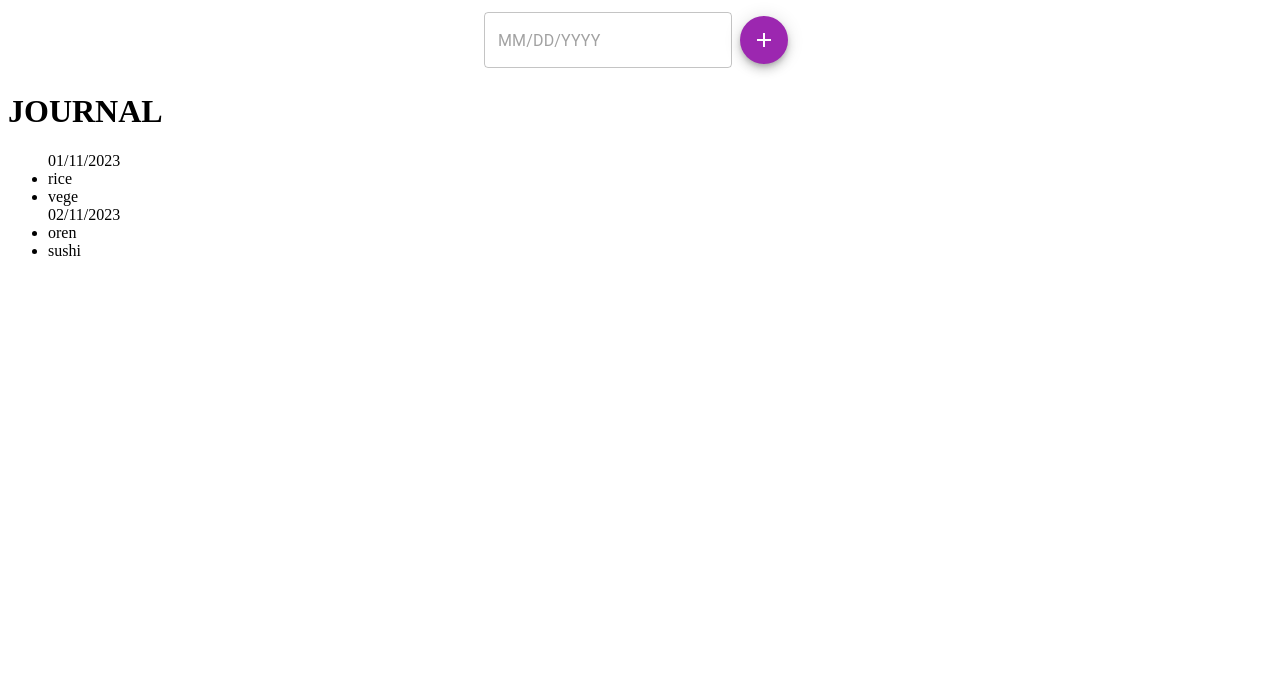
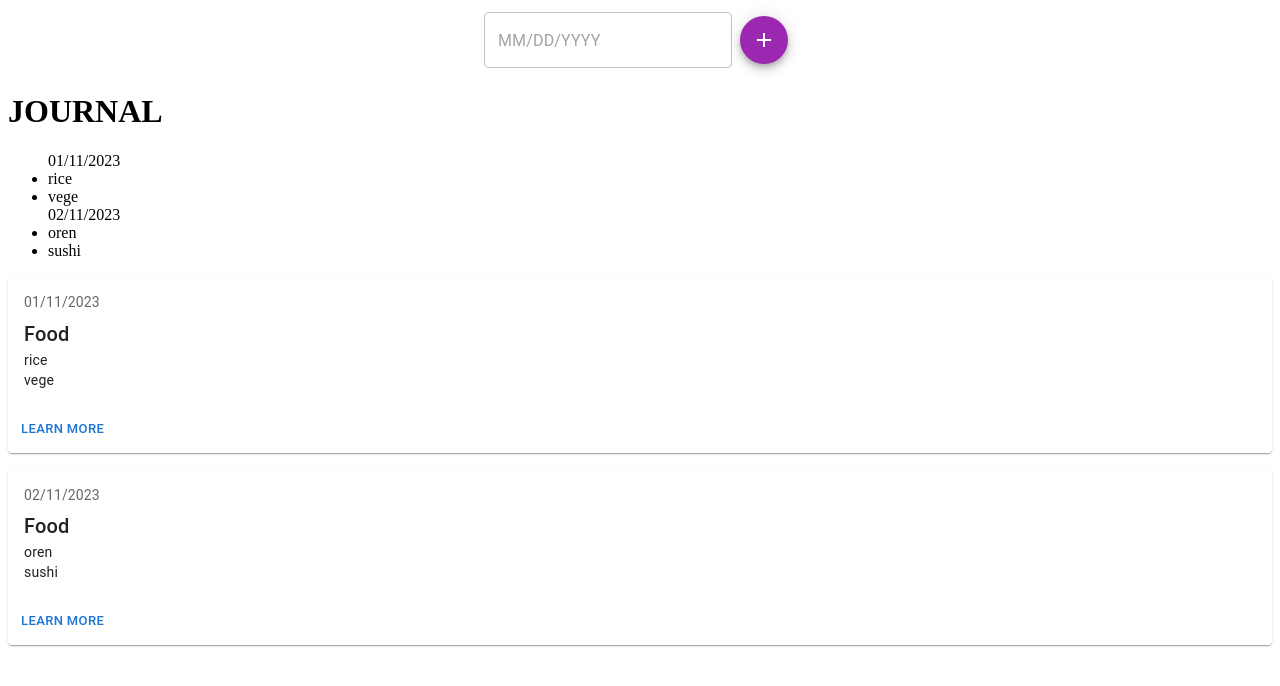
Before and after one commit to atikahnaz/Diet_Journal, a React (Vite) app: page / in a window 1280 px wide. Shown: the top 686 px of the page. Built offline with nearby package versions, Linux system fonts and the light colour scheme.

Commit message:
display list

```diff
--- a/src/App.jsx
+++ b/src/App.jsx
@@ -3,6 +3,7 @@ import "./App.css";
 import DateSelect from "./components/DateSelect";
 import Box from "@mui/material/Box";
 import AddInput from "./components/AddInput";
+import CardFood from "./components/CardFood";
 import { TextField } from "@mui/joy";
 
 function App() {
@@ -97,6 +98,7 @@ function App() {
           ))}
         </ul>
       </Box>
+      <CardFood listFood={listFood} />
     </>
   );
 }
--- /dev/null
+++ b/src/components/CardFood.jsx
@@ -0,0 +1,45 @@
+import * as React from "react";
+import Box from "@mui/material/Box";
+import Card from "@mui/material/Card";
+import CardActions from "@mui/material/CardActions";
+import CardContent from "@mui/material/CardContent";
+import Button from "@mui/material/Button";
+import Typography from "@mui/material/Typography";
+
+const bull = (
+  <Box
+    component="span"
+    sx={{ display: "inline-block", mx: "2px", transform: "scale(0.8)" }}
+  >
+    •
+  </Box>
+);
+
+export default function BasicCard({ listFood }) {
+  return (
+    <>
+      {listFood.map((list, index) => (
+        <Card sx={{ minWidth: 275, mb: 2 }}>
+          <CardContent>
+            <Typography
+              sx={{ fontSize: 14 }}
+              color="text.secondary"
+              gutterBottom
+            >
+              {list.id}
+            </Typography>
+            <Typography variant="h6" component="div">
+              Food
+            </Typography>
+            {list.food.map((subList, subIndex) => (
+              <Typography variant="body2">{subList}</Typography>
+            ))}
+          </CardContent>
+          <CardActions>
+            <Button size="small">Learn More</Button>
+          </CardActions>
+        </Card>
+      ))}
+    </>
+  );
+}
```
